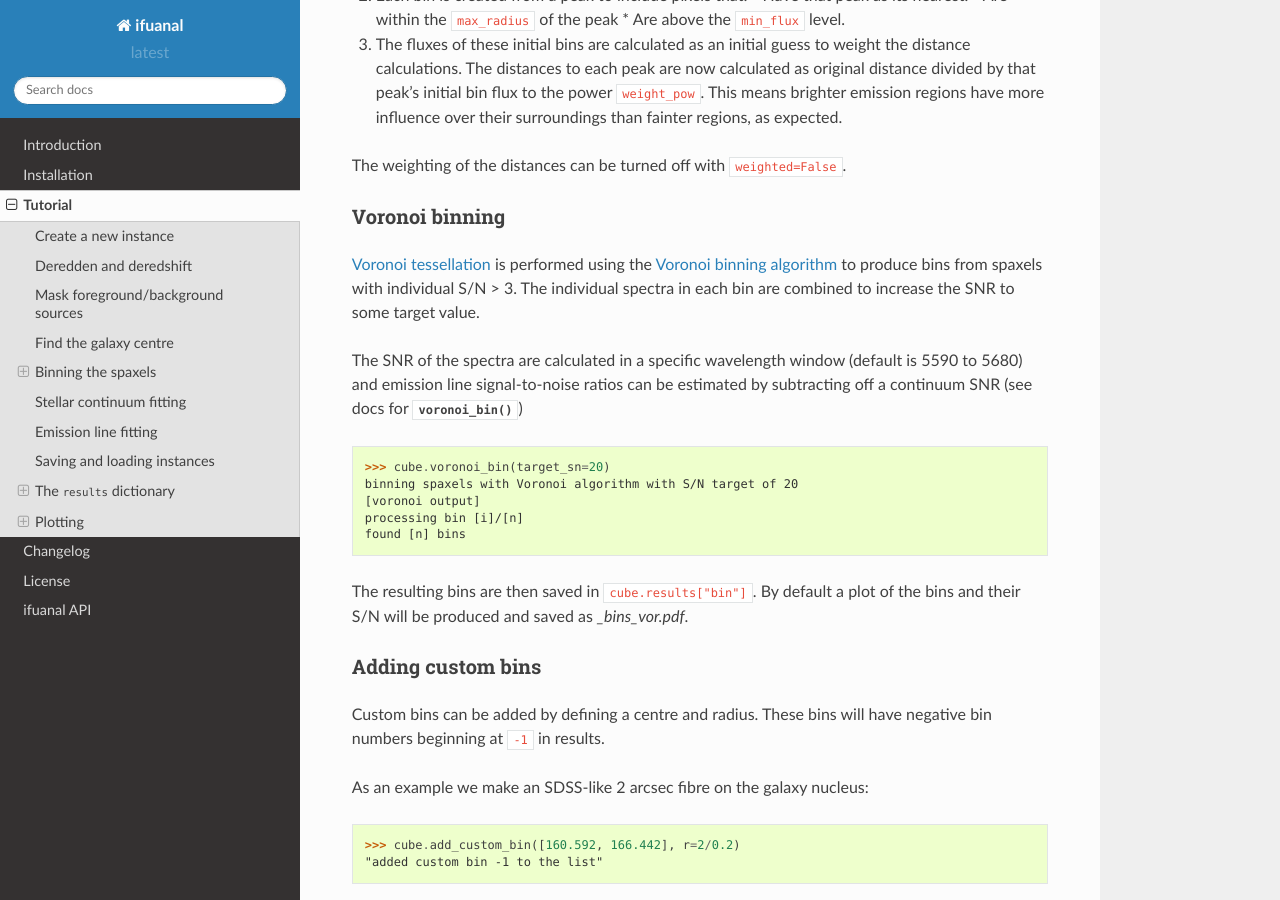
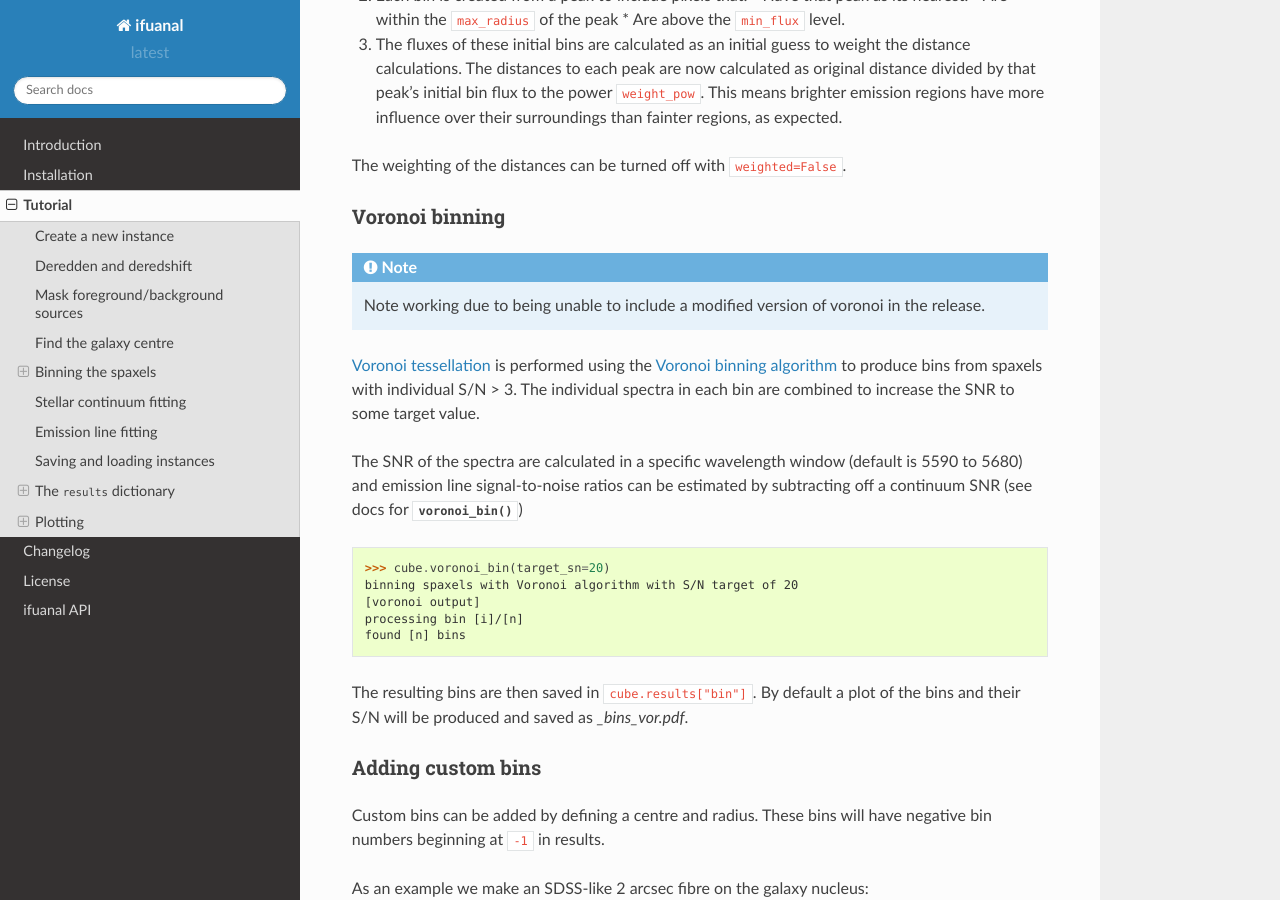
Before and after one commit to Lyalpha/ifuanal, a Sphinx documentation site: the page built from docs/tutorial.rst, in a window 1280 px wide and 900 px high, scrolled down 5875 px. Built offline with Sphinx 7.4.7 and the Read the Docs theme 2.0.0, drawn with Linux system fonts in a browser that asks for light colours.

Commit message:
Update tutorial

```diff
--- a/docs/tutorial.rst
+++ b/docs/tutorial.rst
@@ -305,6 +305,11 @@ The weighting of the distances can be turned off with ``weighted=False``.
 
 Voronoi binning
 ^^^^^^^^^^^^^^^
+
+.. NOTE::
+
+   Note working due to being unable to include a modified version of
+   voronoi in the release.
 
 `Voronoi tessellation <https://en.wikipedia.org/wiki/Voronoi_diagram>`_ is
 performed using the `Voronoi binning algorithm
```
